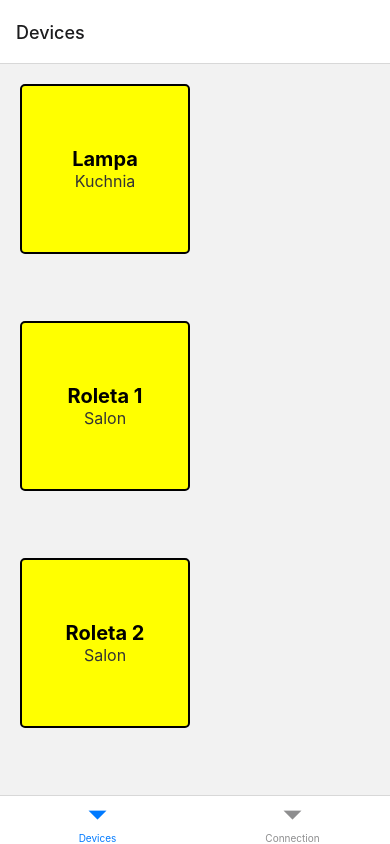
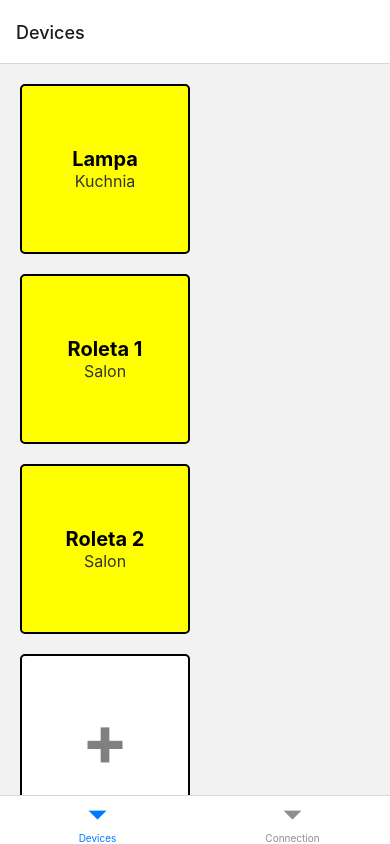
Before and after one commit to DwiN3/ZPSM_LABs, a React Native app in the folder IoT_35196/: screen /Devices in a window 390 px wide. Built offline with nearby package versions, Linux system fonts and the light colour scheme.

Commit message:
obejście scroola

```diff
--- a/IoT_35196/screens/DevicesScreen.js
+++ b/IoT_35196/screens/DevicesScreen.js
@@ -4,19 +4,28 @@ import { devicesList } from '../data/devices';
 import styles from '../styles/DevicesStyle';
 
 const DevicesScreen = () => {
-  const renderItem = ({ item }) => (
-    <View style={styles.itemContainer}>
-      <Text style={styles.itemName}>{item.name}</Text>
-      <Text style={styles.itemText}>{item.place}</Text>
-    </View>
-  );
+  const extendedDevicesList = [...devicesList, { id: '+', name: '+', place: '' }];
+
+  const renderItem = ({ item, index }) => {
+    const isLastItem = index === extendedDevicesList.length - 1;
+    const itemContainerStyle = isLastItem ? styles.lastItemContainer : styles.itemContainer;
+    const itemNameStyle = isLastItem ? styles.lastItemName : styles.itemName;
+    const itemTextStyle = isLastItem ? styles.lastItemText : styles.itemText;
+
+    return (
+      <View style={itemContainerStyle}>
+        <Text style={itemNameStyle}>{item.name}</Text>
+        <Text style={itemTextStyle}>{item.place}</Text>
+      </View>
+    );
+  };
 
   return (
     <FlatList
-      data={devicesList}
+      data={extendedDevicesList}
       renderItem={renderItem}
       keyExtractor={item => item.id}
-      contentContainerStyle={styles.container} // Change style to contentContainerStyle
+      contentContainerStyle={styles.container}
     />
   );
 };
--- a/IoT_35196/styles/DevicesStyle.js
+++ b/IoT_35196/styles/DevicesStyle.js
@@ -2,7 +2,7 @@ import { StyleSheet } from 'react-native';
 
 const styles = StyleSheet.create({
   container: {
-    flex: 1,
+    flexGrow: 1,
     padding: 10,
     flexDirection: 'row',
     flexWrap: 'wrap',
@@ -22,6 +22,25 @@ const styles = StyleSheet.create({
     backgroundColor: 'yellow',
     marginBottom: 10,
   },
+  lastItemContainer: {
+    height: 170,
+    width: 170,
+    borderWidth: 2,
+    borderColor: 'black',
+    justifyContent: 'center',
+    alignItems: 'center',
+    borderRadius: 5,
+    marginTop: 10,
+    marginLeft: 10,
+    marginRight: 10,
+    marginBottom: 10,
+    backgroundColor: 'white',
+  },
+  lastItemName: {
+    fontSize: 70,
+    fontWeight: 'bold',
+    color: 'grey',
+  },
   itemName: {
     fontSize: 20,
     fontWeight: 'bold',
```
